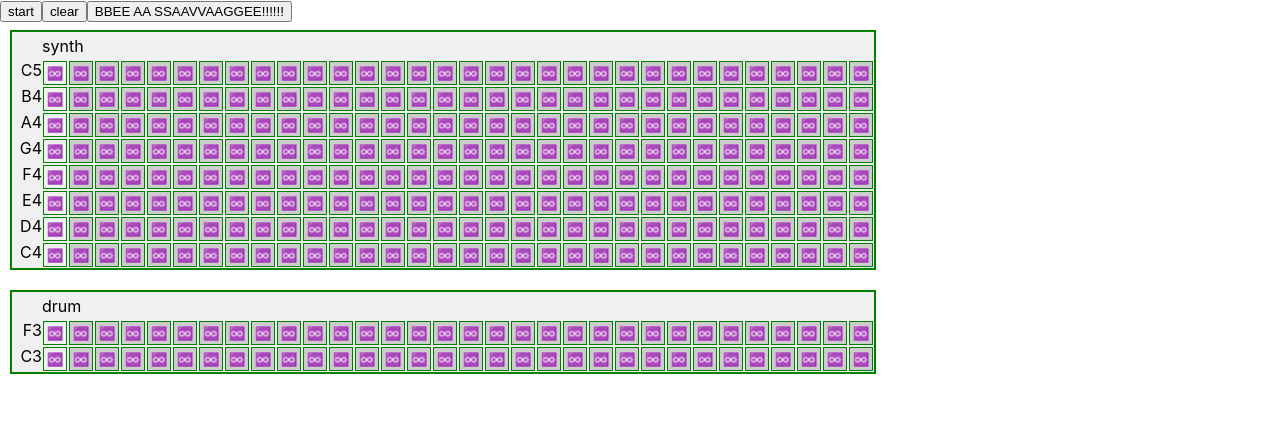
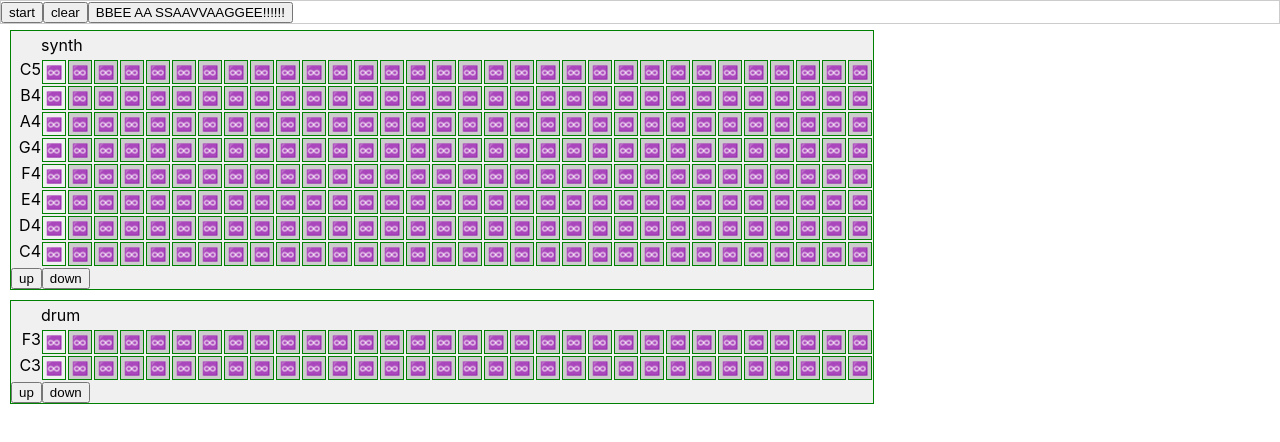
Before and after one commit to joshmarinacci/meowsynth, a React (Create React App) app: page / in a window 1280 px wide. Shown: the top 442 px of the page. Built offline with nearby package versions, Linux system fonts and the light colour scheme.

Commit message:
improve styling give each sequenceer it's own synth

```diff
--- a/src/App.css
+++ b/src/App.css
@@ -1,13 +1,14 @@
 .layout-canvas {
-    top: 30px;
+    top: 0px;
     position: absolute;
     left:0;
     width: 100%;
-    height: 80%;
+    height: 100%;
     overflow: scroll;
+    background-color: white;
 }
 .sequence-view {
-    border: 2px solid green;
+    border: 1px solid green;
     background-color: #f0f0f0;
     position: absolute;
 }
@@ -19,6 +20,7 @@
     display: inline-block;
     width: 30px;
     text-align: right;
+    user-select: none;
 }
 
 .sequence-row {
@@ -35,3 +37,9 @@
     margin:1px;
     box-sizing: border-box;
 }
+
+.toolbar {
+    border: 1px solid #ccc;
+    z-index: 1;
+    position: relative;
+}
--- a/src/App.js
+++ b/src/App.js
@@ -36,22 +36,52 @@ const sequences = [
         title:'synth',
         position: {
             x:10,
-            y:0,
+            y:30,
         },
         pitches:['C4','D4','E4','F4','G4','A4','B4','C5'],
         instrument:{
-            name:'synth1'
+            name:'synth1',
+            synth: new Tone.MonoSynth(
+                {
+                    oscillator : {
+                        type : 'fatsawtooth',
+                    }
+                    ,
+                    envelope : {
+                        attack : 0.05 ,
+                        decay : 0.3 ,
+                        sustain : 0.4 ,
+                        release : 0.8
+                    }
+                    ,
+                }
+            ).toMaster()
         },
     }),
     new Sequence({
         title:'drum',
         position:{
             x:10,
-            y:260,
+            y:300,
         },
         pitches:['C3','F3'],
         instrument:{
-            name:'drum'
+            name:'drum',
+            synth: new Tone.MonoSynth(
+                {
+                    oscillator : {
+                        type : 'fatsawtooth',
+                    }
+                    ,
+                    envelope : {
+                        attack : 0.05 ,
+                        decay : 0.3 ,
+                        sustain : 0.4 ,
+                        release : 0.8
+                    }
+                    ,
+                }
+            ).toMaster()
         }
     })
 ]
@@ -64,14 +94,14 @@ class SequenceView extends Component {
         }
     }
     toggleNote = (col, pitch, row) => {
-        this.props.instrument.triggerAttackRelease(pitch,'4n')
+        this.state.seq.instrument.synth.triggerAttackRelease(pitch,'4n')
         this.state.seq.toggleNoteAt(row,col)
         const seq = this.state.seq
         this.setState({seq:this.state.seq})
     }
     mousePressed = (e) => {
-        this.offsetX = e.clientX - e.target.getBoundingClientRect().x
-        this.offsetY = e.clientY - e.target.getBoundingClientRect().y
+        this.offsetX = e.clientX - this.div.getBoundingClientRect().x
+        this.offsetY = e.clientY - this.div.getBoundingClientRect().y
         window.addEventListener('mousemove',this.mouseMoved)
         window.addEventListener('mouseup',this.mouseReleased)
     }
@@ -93,7 +123,9 @@ class SequenceView extends Component {
             flexDirection:'column-reverse',
         }}
                     onMouseDown={this.mousePressed}
+                    ref={(div)=>this.div = div}
         >
+            <div><button>up</button><button>down</button></div>
             {
                 this.props.sequence.pitches.map((pitch,i)=>{
                     return <SequenceRow key={i}
@@ -153,38 +185,10 @@ export class App extends Component {
 
     constructor(props, context) {
         super(props, context)
-        const synth = new Tone.MonoSynth(
-            {
-                oscillator : {
-                    type : 'fatsawtooth',
-                }
-                ,
-                envelope : {
-                    attack : 0.05 ,
-                    decay : 0.3 ,
-                    sustain : 0.4 ,
-                    release : 0.8
-                }
-                ,
-                /*
-                filterEnvelope : {
-                    attack : 0.06 ,
-                    decay : 0.2 ,
-                    sustain : 0.5 ,
-                    release : 2 ,
-                    baseFrequency : 200 ,
-                    octaves : 7 ,
-                    exponent : 2
-                }
-                 */
-            }
-        ).toMaster()
-        // var synth = new Tone.FatOscillator("Ab3", "sine", "square").toMaster().start();
         this.state = {
             column:0,
             playing:false,
         }
-        this.synth = synth
         const beats = []
         for(let i=0; i<SEQUENCE_LENGTH; i++) beats.push(i)
         const loop = new Tone.Sequence((time, col) => {
@@ -198,7 +202,7 @@ export class App extends Component {
                     const val = seq.notes[index]
                     if (val) {
                         // console.log("play", seq.title,pitch)
-                        this.synth.triggerAttackRelease(pitch, "8n");
+                        seq.instrument.synth.triggerAttackRelease(pitch, "8n");
                     }
                 })
             })
@@ -206,7 +210,7 @@ export class App extends Component {
         }, beats, "8n")
             .start(0)
 
-        synth.triggerAttackRelease("C4", "8n");
+        // synth.triggerAttackRelease("C4", "8n");
         Tone.Transport.on("stop", () => {
             this.setState({playing:false})
         })
@@ -222,6 +226,15 @@ export class App extends Component {
     render() {
         return (
             <div>
+                <div className="layout-canvas">
+                    {sequences.map((seq, i) => {
+                        return <SequenceView sequence={seq}
+                                             key={i}
+                                             instrument={this.synth}
+                                             column={this.state.column}/>
+                    })}
+                </div>
+                <div className={"toolbar"}>
                     <button onClick={this.togglePlaying}>
                         {this.state.playing?"stop":"start"}
                     </button>
@@ -231,13 +244,6 @@ export class App extends Component {
                     <button onClick={this.fillBoard}>
                         BBEE AA SSAAVVAAGGEE!!!!!!
                     </button>
-            <div className="layout-canvas">
-                {sequences.map((seq, i) => {
-                    return <SequenceView sequence={seq}
-                                         key={i}
-                                         instrument={this.synth}
-                                         column={this.state.column}/>
-                })}
                 </div>
 
             </div>
```
Lines whose indentation alone changed are shown as unchanged.
